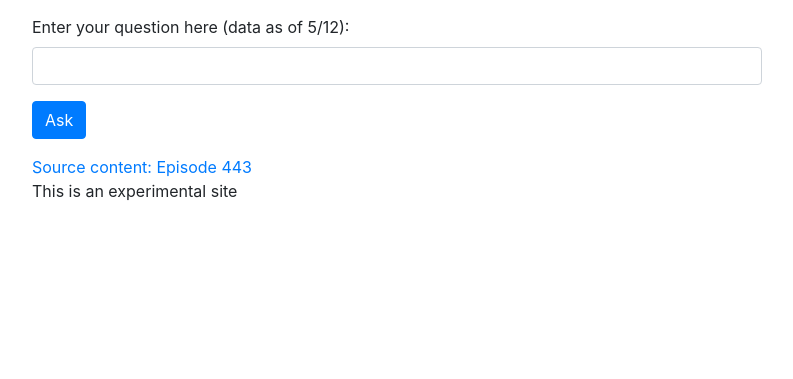
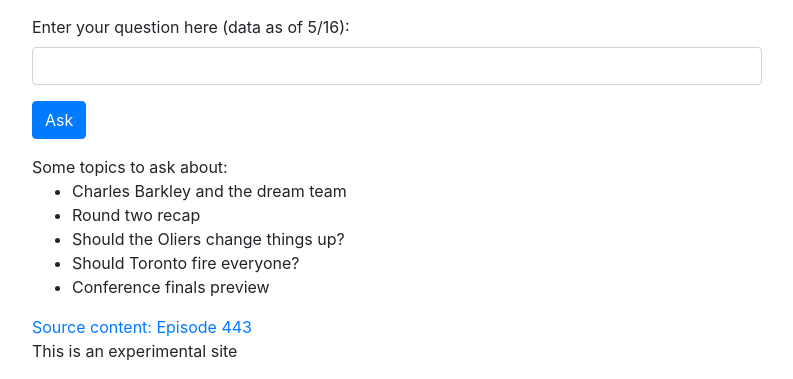
Before and after one commit to shibby576/chiclet, a Flask app: page / in a window 1280 px wide. Shown: the part 429-808 px from the top of the page, without its empty margins (243-1036 px from the left). Before the commit the page ends 630 px from the top, so only its background shows below. Run offline with Flask 3, Linux system fonts and the light colour scheme.

Commit message:
updated content

```diff
--- a/app.py
+++ b/app.py
@@ -14,6 +14,8 @@ from langchain.prompts.chat import (
 
 app = Flask(__name__)
 
+
+
 #Get video data
 embeddings = OpenAIEmbeddings()
 def create_db_from_youtube_video_url(video_url):
@@ -25,8 +27,9 @@ def create_db_from_youtube_video_url(video_url):
 
     db = FAISS.from_documents(docs, embeddings)
     return db
-video_url = "https://www.youtube.com/watch?v=m04_yk-Y7Is"
+video_url = "https://www.youtube.com/watch?v=OTJXLylAeE0"
 db = create_db_from_youtube_video_url(video_url)
+
 
 #define query function
 def get_response_from_query(db, query, k=4):
@@ -42,7 +45,7 @@ def get_response_from_query(db, query, k=4):
 
     # Template to use for the system message prompt
     template = """
-        You are the hosts of Spittin Chiclets, a podcast about professional hockey, and your purpose is to answer questions about the NHL playoffs as the show's hosts might. Answer questions using the content, tone of voice, and dialect from the youtube video's transcript: {docs}
+        You are the hosts of Spittin Chiclets, a podcast about professional hockey, and your purpose is to act as the show's hosts while answering questions about the NHL and hockey. Answer questions using the content, tone of voice, and dialect from the youtube video's transcript: {docs}
 
         Only use information from the transcript to answer the question.
 
--- a/templates/index.html
+++ b/templates/index.html
@@ -27,10 +27,10 @@
         <div class="row">
             <div class="col-12 text-center">
                 <h1>Chiclets Q&A</h1>
-                <h4>Use the box below to ask the guys about anything in this episode</h4>
+                <h4>Use the box below to ask the guys about anything in this episode</h>
             </div>
 
-            <iframe class="col-12 col-md-8 offset-md-2" width="560" height="315" src="https://www.youtube.com/embed/m04_yk-Y7Is" title="YouTube video player" frameborder="0" allow="accelerometer; autoplay; clipboard-write; encrypted-media; gyroscope; picture-in-picture; web-share" allowfullscreen></iframe>
+            <iframe class="col-12 col-md-8 offset-md-2" width="560" height="315" src="https://www.youtube.com/embed/OTJXLylAeE0" title="YouTube video player" frameborder="0" allow="accelerometer; autoplay; clipboard-write; encrypted-media; gyroscope; picture-in-picture; web-share" allowfullscreen></iframe>
 
             <!-- <img src="{{ url_for('static', filename='images/spit.jpeg') }}" class="img-fluid custom-image" alt="..."> -->
 
@@ -40,16 +40,28 @@
             <div class="col-12 col-md-8 offset-md-2">
                 <form id="questionForm" class="my-3">
                     <div class="mb-3">
-                        <label for="question" class="form-label">Enter your question here (data as of 5/12):</label>
+                        <label for="question" class="form-label">Enter your question here (data as of 5/16):</label>
                         <input type="text" class="form-control" id="question" required>
                     </div>
-                    <button type="submit" class="btn btn-primary">Ask</button>
+                    <button type="submit" class="btn btn-primary"">Ask</button>
                 </form>
             </div>
         </div>
         <div class="row">
             <div class="col-12 col-md-8 offset-md-2">
                 <div id="answer" class="alert alert-success d-none" role="alert"></div>
+            </div>
+        </div>
+        <div class="row">
+            <div class="ol-12 col-md-8 offset-md-2">
+                Some topics to ask about:
+                <ul>
+                    <li>Charles Barkley and the dream team</li>
+                    <li>Round two recap</li>
+                    <li>Should the Oliers change things up?</li>
+                    <li>Should Toronto fire everyone?</li>
+                    <li>Conference finals preview</li>
+                </ul>
             </div>
         </div>
         <div class="row"><a class="col-12 col-md-8 offset-md-2" target="_blank" href="https://www.youtube.com/watch?v=m04_yk-Y7Is">Source content: Episode 443</a>
```
